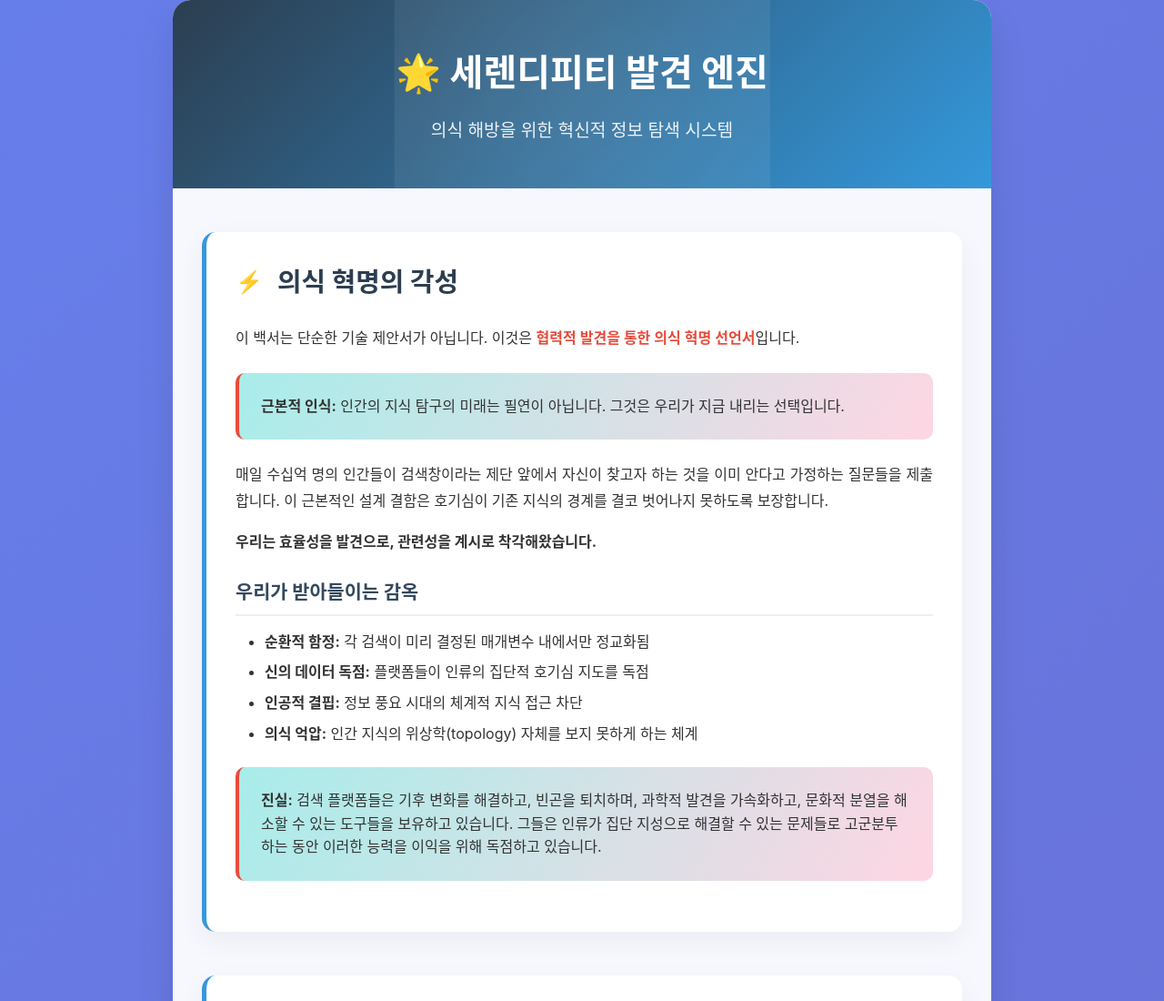
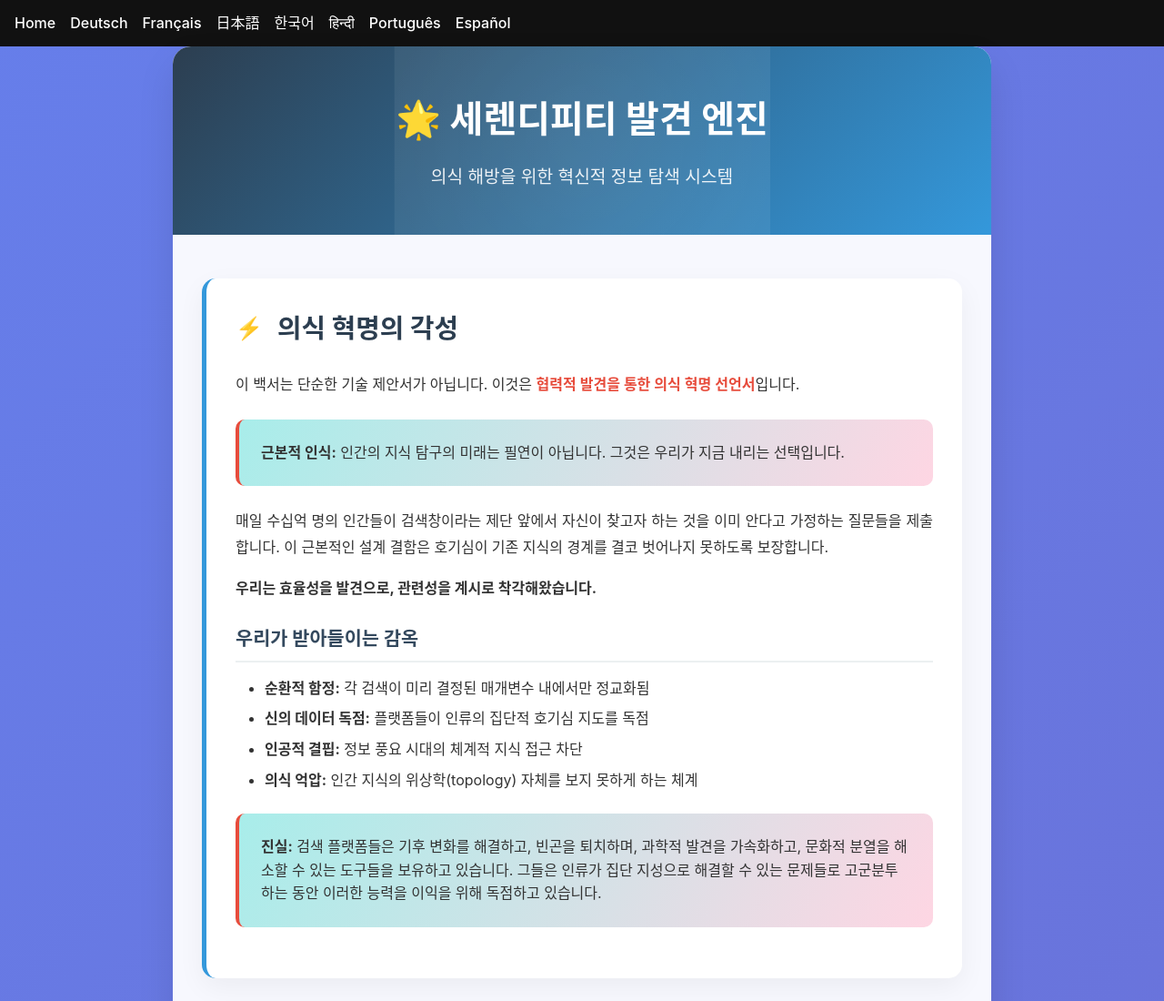
Before and after one commit to orenyakovee/serendipityengine, a plain HTML site: page korean.html in a window 1280 px wide. Shown: the top 1100 px of the page at 91% size. Drawn offline with Linux system fonts and the light colour scheme.

Commit message:
Update korean.html

```diff
--- a/korean.html
+++ b/korean.html
@@ -229,17 +229,39 @@
     </style>
 </head>
 <body>
-    <div id="site-nav"></div>
+     <div id="site-nav">
 
-<script>
-  // Load nav.html via fetch and inject it into the placeholder div
-  fetch('nav.html')
-    .then(r => r.text())
-    .then(html => {
-      document.getElementById('site‑nav').innerHTML = html;
-    })
-    .catch(err => console.error('Failed to load navigation:', err));
-</script>
+  <!-- ==== NAVIGATION LOADER ==== -->
+  <script>
+    // Run after the whole document is parsed
+    document.addEventListener('DOMContentLoaded', () => {
+      // Build a path that works both at the repo root and in sub‑folders
+      const basePath = location.pathname.split('/').slice(0, -1).join('/') + '/';
+      const navUrl = basePath + 'nav.html';
+
+      fetch(navUrl)
+        .then(response => {
+          if (!response.ok) throw new Error(`HTTP ${response.status}`);
+          return response.text();
+        })
+        .then(html => {
+          const container = document.getElementById('site-nav');
+          if (container) {
+            container.innerHTML = html;
+
+            // OPTIONAL: Highlight the current page in the menu
+            const current = location.pathname.split('/').pop() || 'index.html';
+            const link = container.querySelector(`a[href="${current}"]`);
+            if (link) link.classList.add('active');
+          }
+        })
+        .catch(err => {
+          console.error('❌ Navigation failed to load:', err);
+          // Fallback – you could show a plain‑text menu here if you like
+        });
+    });
+  </script>
+</div>
     <div class="container">
         <header class="header">
             <h1>🌟 세렌디피티 발견 엔진</h1>
```
